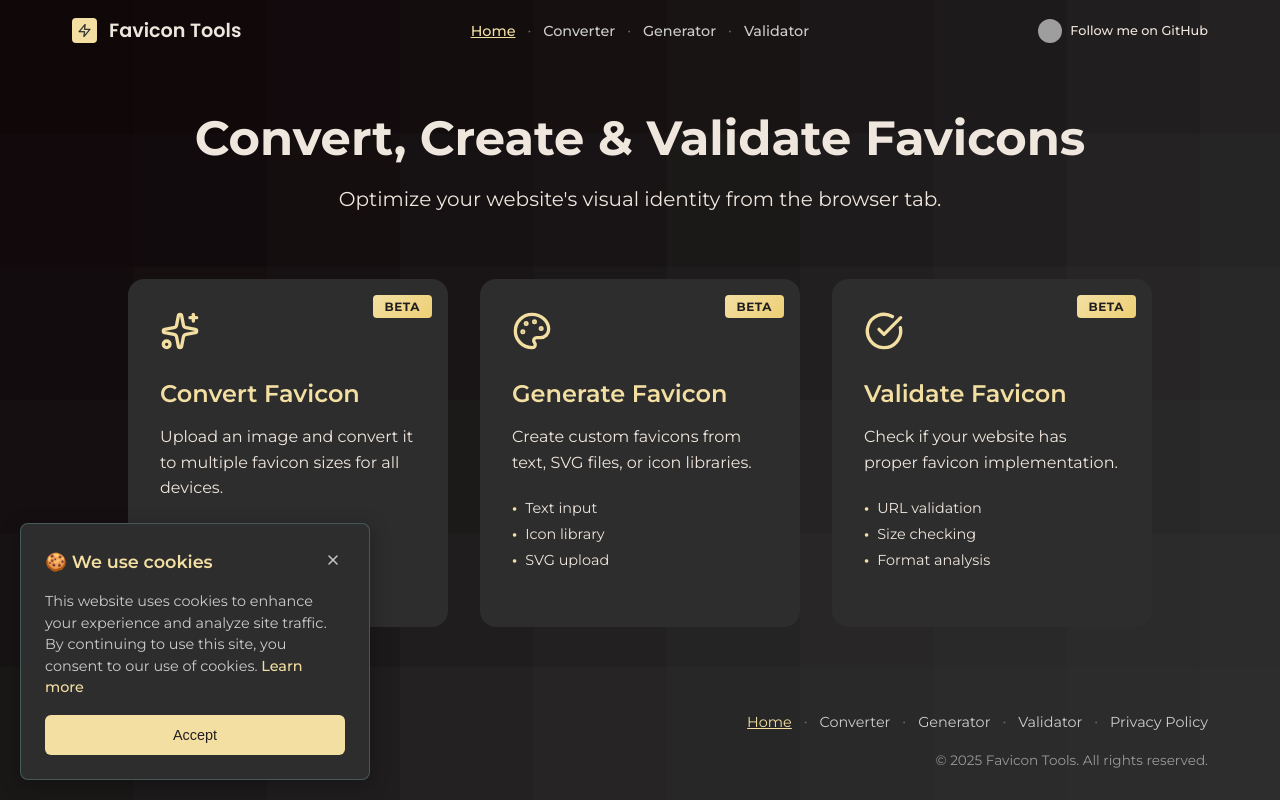
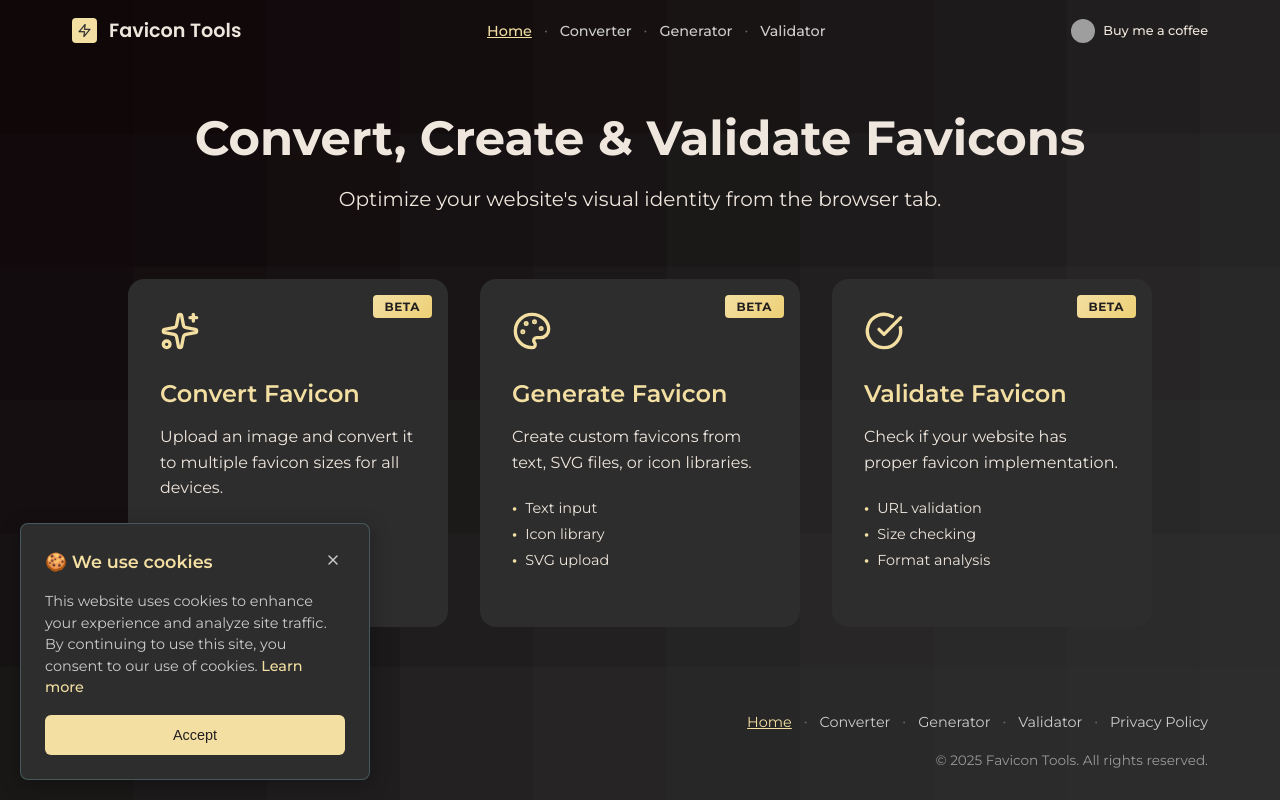
Before and after one commit to gburgose/favicon-generator, a Next.js app: page / in a window 1280 px wide. Built offline with nearby package versions, Linux system fonts and the light colour scheme; no server answers; grey boxes are pictures that could not be loaded.

Commit message:
feat: Update links in Header and Footer components to Buy Me a Coffee
- Changed GitHub links to Buy Me a Coffee in both Header and Footer components.
- Updated link text in Header to reflect the new support option.

```diff
--- a/src/components/Footer.tsx
+++ b/src/components/Footer.tsx
@@ -58,7 +58,7 @@ export default function Footer() {
           <p>
             Made with <Heart size={14} className="footer__heart" /> by{" "}
             <a
-              href="https://github.com/gburgose"
+              href="https://buymeacoffee.com/gburgose"
               target="_blank"
               rel="noopener noreferrer"
               className="footer__author-link"
--- a/src/components/Header.tsx
+++ b/src/components/Header.tsx
@@ -49,7 +49,7 @@ export default function Header() {
         </nav>
 
         <a
-          href="https://github.com/gburgose"
+          href="https://buymeacoffee.com/gburgose"
           target="_blank"
           rel="noopener noreferrer"
           className="header__link"
@@ -61,7 +61,7 @@ export default function Header() {
             height={24}
             className="header__avatar"
           />
-          <span className="header__link-text">Follow me on GitHub</span>
+          <span className="header__link-text">Buy me a coffee</span>
         </a>
       </div>
     </header>
```
